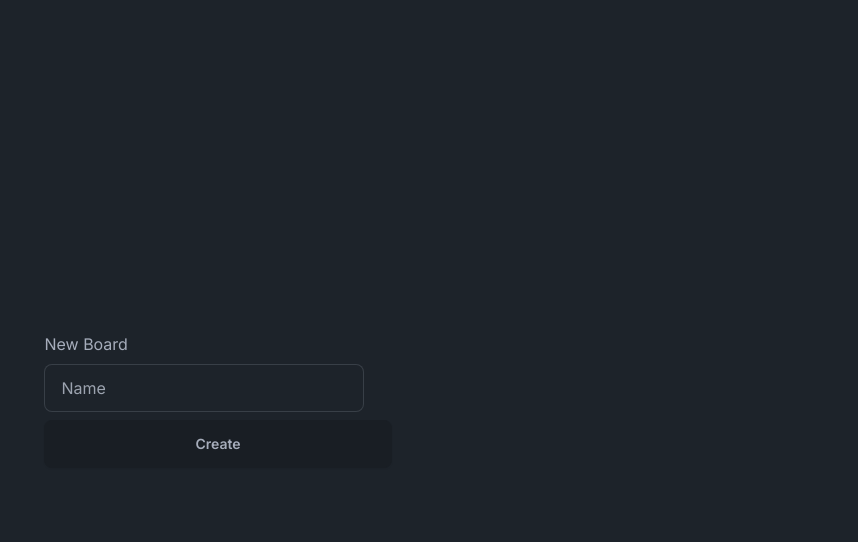
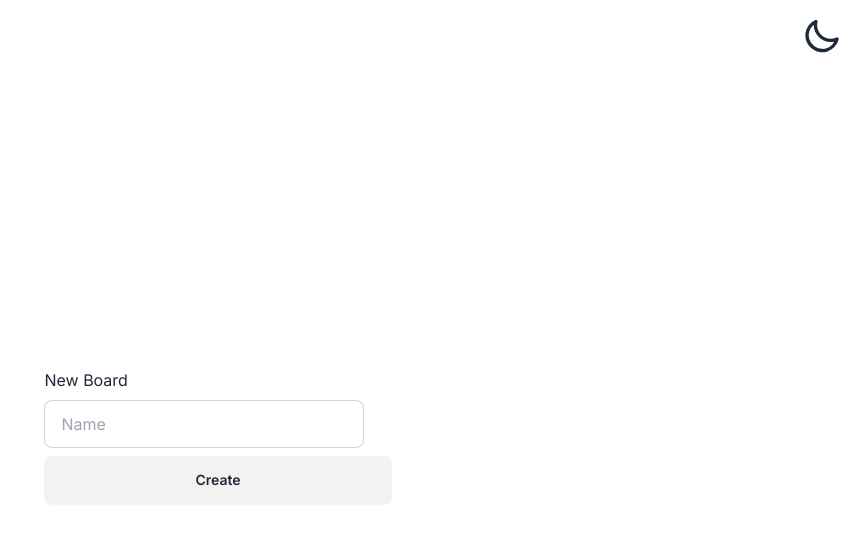
Before and after one commit to Iliyan-Y/The-Board-App, a Next.js app in the folder client/: page / in a window 1280 px wide. Shown: the top 542 px of the page, without its empty margins (422-1280 px from the left). Built offline with nearby package versions, Linux system fonts and the light colour scheme.

Commit message:
Quick theme switch

```diff
--- a/client/src/app/layout.tsx
+++ b/client/src/app/layout.tsx
@@ -15,7 +15,7 @@
 	children: React.ReactNode;
 }) {
 	return (
-		<html lang="en" data-theme="dark">
+		<html lang="en" data-theme="black">
 			<body className={inter.className}>
 				{/* conditional render auth ?  */}
 				{/* {false ? <div> Auth component</div> :children} */}
--- a/client/src/app/page.tsx
+++ b/client/src/app/page.tsx
@@ -1,7 +1,42 @@
+// TODO: REFACTOR COMPONENT !!!
+"use client";
+
 export default function Home() {
+	function toggleTheme() {
+		const htmlElement = document.documentElement;
+		const currentTheme = htmlElement.getAttribute("data-theme");
+		const newTheme = currentTheme === "black" ? "light" : "black";
+
+		htmlElement.setAttribute("data-theme", newTheme);
+	}
+
 	return (
-		<main className="">
+		<main>
 			<div className="flex flex-col h-screen">
+				<div className="flex justify-end p-2 m-2">
+					<label className="swap swap-rotate">
+						{/* this hidden checkbox controls the state */}
+						<input type="checkbox" onChange={toggleTheme} />
+
+						{/* sun icon */}
+						<svg
+							className="swap-on fill-current w-10 h-10"
+							xmlns="http://www.w3.org/2000/svg"
+							viewBox="0 0 24 24"
+						>
+							<path d="M5.64,17l-.71.71a1,1,0,0,0,0,1.41,1,1,0,0,0,1.41,0l.71-.71A1,1,0,0,0,5.64,17ZM5,12a1,1,0,0,0-1-1H3a1,1,0,0,0,0,2H4A1,1,0,0,0,5,12Zm7-7a1,1,0,0,0,1-1V3a1,1,0,0,0-2,0V4A1,1,0,0,0,12,5ZM5.64,7.05a1,1,0,0,0,.7.29,1,1,0,0,0,.71-.29,1,1,0,0,0,0-1.41l-.71-.71A1,1,0,0,0,4.93,6.34Zm12,.29a1,1,0,0,0,.7-.29l.71-.71a1,1,0,1,0-1.41-1.41L17,5.64a1,1,0,0,0,0,1.41A1,1,0,0,0,17.66,7.34ZM21,11H20a1,1,0,0,0,0,2h1a1,1,0,0,0,0-2Zm-9,8a1,1,0,0,0-1,1v1a1,1,0,0,0,2,0V20A1,1,0,0,0,12,19ZM18.36,17A1,1,0,0,0,17,18.36l.71.71a1,1,0,0,0,1.41,0,1,1,0,0,0,0-1.41ZM12,6.5A5.5,5.5,0,1,0,17.5,12,5.51,5.51,0,0,0,12,6.5Zm0,9A3.5,3.5,0,1,1,15.5,12,3.5,3.5,0,0,1,12,15.5Z" />
+						</svg>
+
+						{/* moon icon */}
+						<svg
+							className="swap-off fill-current w-10 h-10"
+							xmlns="http://www.w3.org/2000/svg"
+							viewBox="0 0 24 24"
+						>
+							<path d="M21.64,13a1,1,0,0,0-1.05-.14,8.05,8.05,0,0,1-3.37.73A8.15,8.15,0,0,1,9.08,5.49a8.59,8.59,0,0,1,.25-2A1,1,0,0,0,8,2.36,10.14,10.14,0,1,0,22,14.05,1,1,0,0,0,21.64,13Zm-9.5,6.69A8.14,8.14,0,0,1,7.08,5.22v.27A10.15,10.15,0,0,0,17.22,15.63a9.79,9.79,0,0,0,2.1-.22A8.11,8.11,0,0,1,12.14,19.73Z" />
+						</svg>
+					</label>
+				</div>
 				<div className="m-auto">
 					<h3>New Board</h3>
 					<input
```
